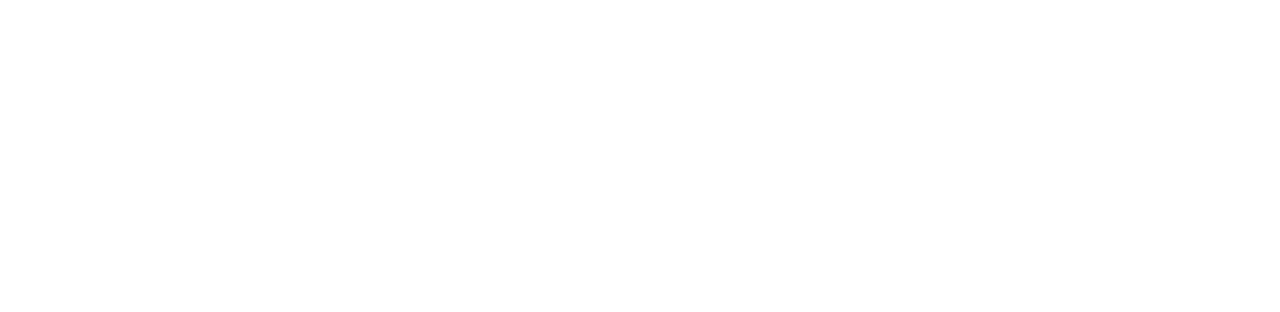
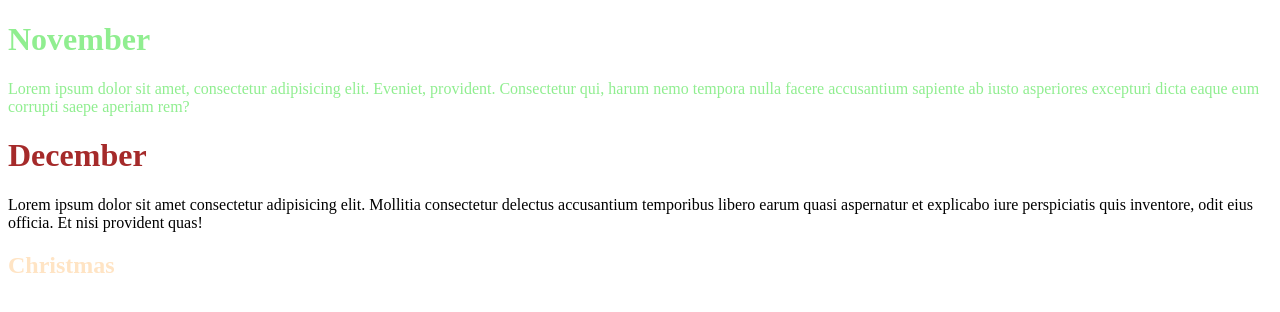
Before and after one commit to jprerana/webcss, a plain HTML site: page index.html in a window 1280 px wide. Drawn offline with Linux system fonts and the light colour scheme.

Commit message:
css changes

```diff
--- a/index.html
+++ b/index.html
@@ -4,8 +4,31 @@
     <meta charset="UTF-8">
     <meta name="viewport" content="width=device-width, initial-scale=1.0">
     <title>Web Css</title>
+    <style>
+        .month-1 h1,
+        .month-1 p{
+            color: lightgreen;
+        }
+        .month-2 h1{
+            color: brown;
+        }
+        .month-2 h2{
+            color: bisque;
+        }
+    </style>
+    <!-- <link rel ="stylesheet" href="style.css"> -->
 </head>
 <body>
+    <div class="month-1">
+    <h1 >November</h1>
+    <p>Lorem ipsum dolor sit amet, consectetur adipisicing elit. Eveniet, provident. Consectetur qui, harum nemo tempora nulla facere accusantium sapiente ab iusto asperiores excepturi dicta eaque eum corrupti saepe aperiam rem?</p>
+    </div>
 
+    <div class="month-2">
+        <h1>December</h1>
+        <p>Lorem ipsum dolor sit amet consectetur adipisicing elit. Mollitia consectetur delectus accusantium temporibus libero earum quasi aspernatur et explicabo iure perspiciatis quis inventore, odit eius officia. Et nisi provident quas!</p>
+        <h2>Christmas</h2>
+
+    </div>
 </body>
 </html>
```
